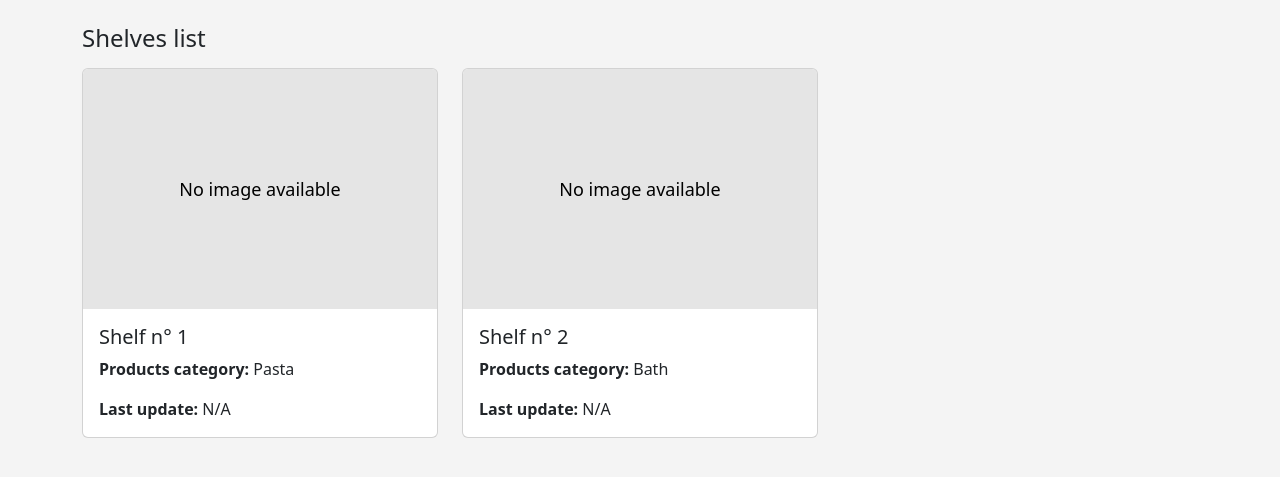
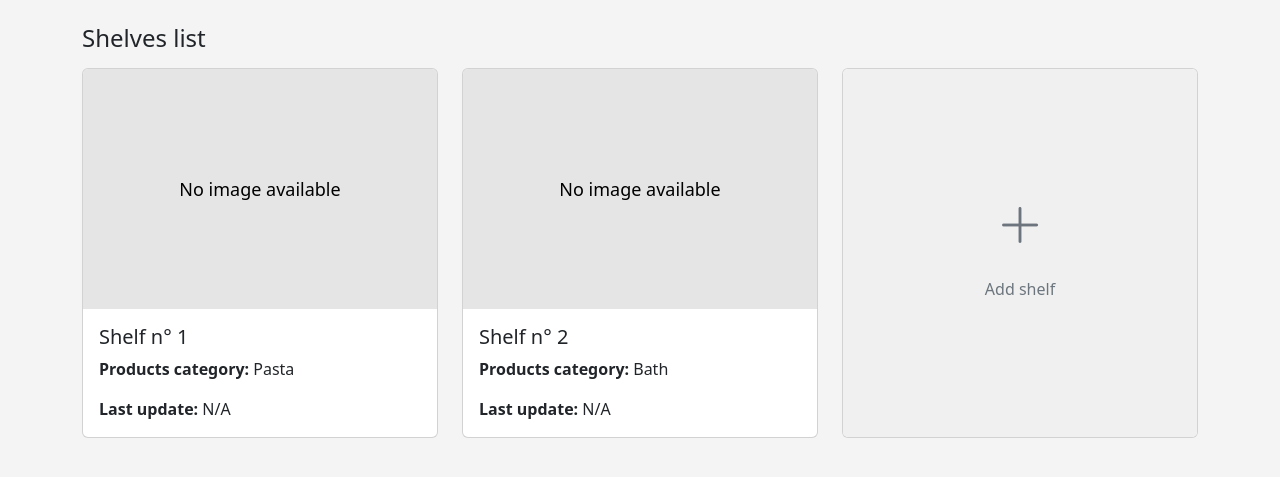
Before and after one commit to niccoratchet/Supermarket-shelf-monitoring-with-ESP32-cameras, a Flask app: page /home in a window 1280 px wide. Shown: the part 66-543 px from the top of the page. Run offline with Flask 3, Linux system fonts and the light colour scheme; data comes from the database, SQL or seed files in the repository; data that the repository does not hold is empty.

Commit message:
Added a 'Add shelf' button. Graphical improvements
Added a new "Add a shelf" button. It will bew used by the user when he wants to create a new shelf (not implemented yet).

```diff
--- a/flask-app/app/static/css/style.css
+++ b/flask-app/app/static/css/style.css
@@ -36,3 +36,11 @@ section h2 {
     font-size: 1.2rem;
     color: #6c757d;         /* Bootstrap grey */
 }
+
+.card.d-flex.align-items-center.justify-content-center {        /* This class is used to center the the 'Add shelf' card */
+    background-color: #e9ecef;
+}
+
+.card.d-flex.align-items-center.justify-content-center:hover {      /* This class is used to change the background color of the 'Add shelf' card when hovered */
+    background-color: #dee2e6;
+}
--- a/flask-app/app/static/js/script.js
+++ b/flask-app/app/static/js/script.js
@@ -59,7 +59,48 @@ function renderShelves(shelves) {
         col.appendChild(card);
         shelvesContainer.appendChild(col);
     });
+
+    renderAddShelfCard();        // Render the card to add a new shelf
+
 }
+
+function renderAddShelfCard() {
+    const col = document.createElement('div');
+    col.className = 'col-md-4';
+
+    const card = document.createElement('div');     // Add text-center class to center the content
+    card.className = 'card h-100 text-center';
+    card.style.cursor = 'pointer';
+
+    const cardBody = document.createElement('div');
+    cardBody.className = 'card-body d-flex flex-column justify-content-center align-items-center';
+    cardBody.style.backgroundColor = '#f0f0f0';
+
+    const icon = document.createElement('i');
+    icon.className = 'bi bi-plus-lg';
+    icon.style.fontSize = '48px';
+    icon.style.color = '#6c757d';
+
+    const text = document.createElement('p');
+    text.className = 'mt-3';
+    text.textContent = 'Add shelf';
+    text.style.color = '#6c757d';
+    text.style.fontSize = '16px';
+
+    cardBody.appendChild(icon);
+    cardBody.appendChild(text);
+
+    card.appendChild(cardBody);
+    col.appendChild(card);
+
+    // Add event listener for the click on the card to add a new shelf
+    card.addEventListener('click', () => {
+        alert('Add shelf clicked!');
+    });
+
+    shelvesContainer.appendChild(col);
+}
+
 
 // Function used to fetch shelves data from the backend using AJAX (fetch)
 async function fetchShelves() {
```
Also changed, not shown: mosquitto/data/mosquitto.db.
